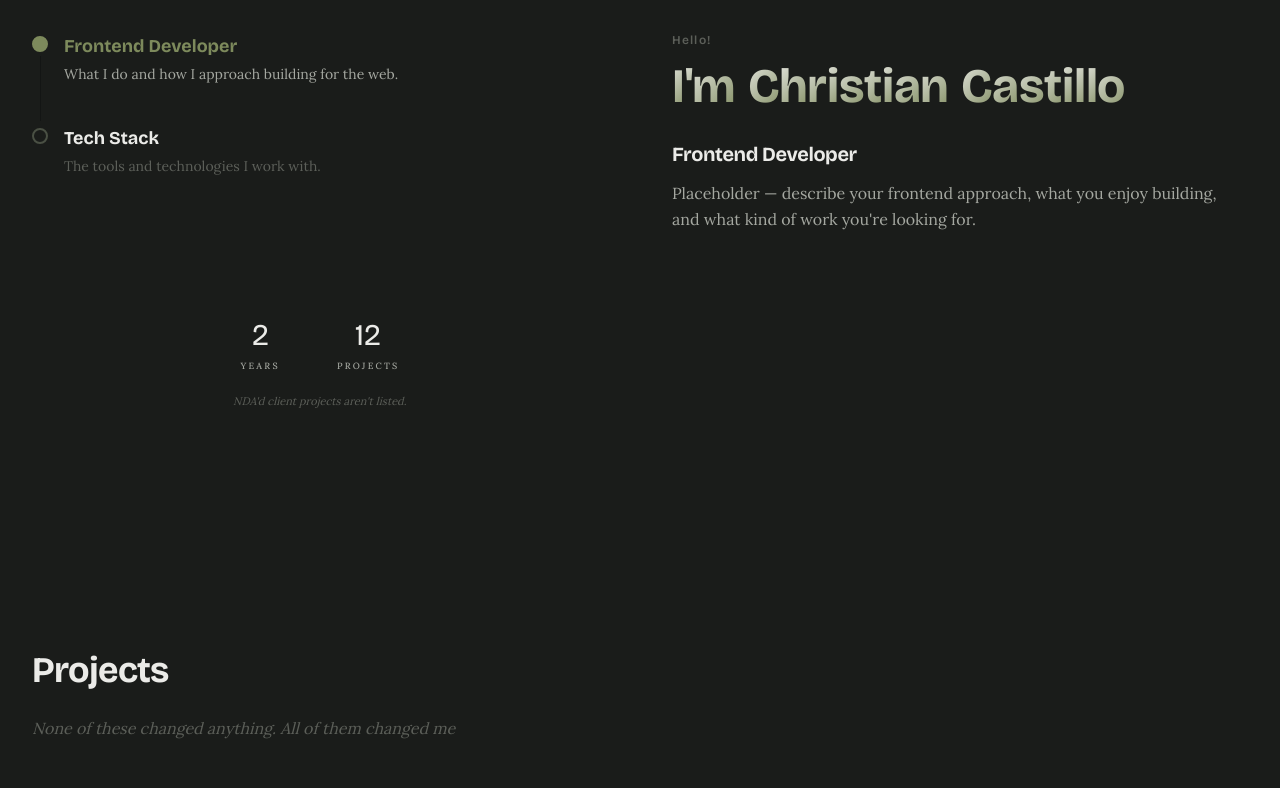
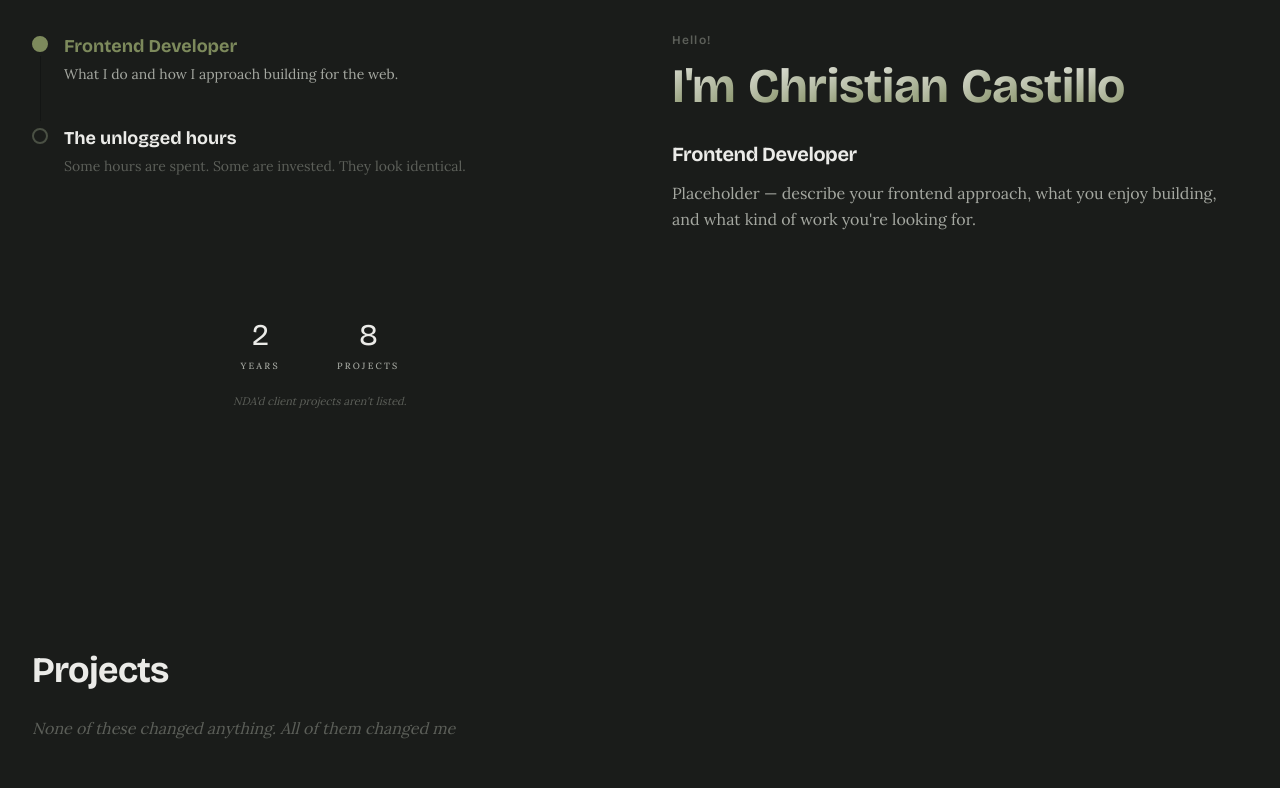
Before and after one commit to chriscstll/chriscstll, a Next.js app: page / in a window 1280 px wide. Shown: the part 880-1668 px from the top of the page. Built offline with nearby package versions, Linux system fonts and the light colour scheme.

Commit message:
cards bug at the about section need to look for it and fix

```diff
--- a/components/ui/Navbar.tsx
+++ b/components/ui/Navbar.tsx
@@ -6,6 +6,7 @@ import { Menu, X, Mail } from "lucide-react";
 import { FaGithub, FaLinkedin } from "react-icons/fa";
 import Image from "next/image";
 import { contact, navLinks } from "@/data/portfolio";
+import { BlurIn } from "@/components/ui/motion-primitives";
 
 export default function Navbar() {
   const [isScrolled, setIsScrolled] = useState(false);
@@ -116,8 +117,9 @@ export default function Navbar() {
           className="max-w-6xl mx-auto px-8 lg:px-12 h-14 md:h-16
                         flex items-center justify-between"
         >
+          <BlurIn trigger="mount" delay={0.1} blur={8} y={-6} duration={0.5} className="relative z-50">
             <a
-            href="#"
+              href="/"
               className="transition-opacity duration-200 hover:opacity-75 relative z-50"
               onClick={closeMenu}
               aria-label="Christian M. Castillo"
@@ -131,6 +133,7 @@ export default function Navbar() {
                 priority
               />
             </a>
+          </BlurIn>
 
           <ul className="hidden md:flex items-center gap-8">
             {navLinks.map((link, i) => {
@@ -191,14 +194,16 @@ export default function Navbar() {
           </ul>
 
           {/* HAMB MENU */}
+          <BlurIn trigger="mount" delay={0.2} blur={8} y={-6} duration={0.5} className="md:hidden relative z-50">
             <button
-            className="md:hidden p-2 -mr-2 rounded-lg relative z-50 text-foreground-muted hover:text-foreground transition-colors duration-200"
+              className="p-2 -mr-2 rounded-lg text-foreground-muted hover:text-foreground transition-colors duration-200"
               onClick={() => setIsMenuOpen(!isMenuOpen)}
               aria-label={isMenuOpen ? "Close menu" : "Open menu"}
               aria-expanded={isMenuOpen}
             >
               {isMenuOpen ? <X size={20} /> : <Menu size={20} />}
             </button>
+          </BlurIn>
         </nav>
       </header>
 
--- a/data/portfolio.ts
+++ b/data/portfolio.ts
@@ -30,7 +30,7 @@ export const about = {
   name: "I'm Christian Castillo",
   stats: [
     { value: "2", label: "years" },
-    { value: "12", label: "projects" },
+    { value: "8", label: "projects" },
   ],
   privacyNote: "NDA'd client projects aren't listed.",
   bio: [
@@ -49,12 +49,12 @@ export const about = {
       },
     },
     {
-      id: "techstack",
-      label: "Tech Stack",
-      description: "The tools and technologies I work with.",
+      id: "the-unlogged-hours",
+      label: "The unlogged hours",
+      description: "Some hours are spent. Some are invested. They look identical.",
       content: {
-        title: "My Tech Stack",
-        body: "Placeholder — describe your stack, how you use each technology, and what you're currently learning.",
+        title: "Unlogged hours",
+        body: "Reading, mostly — sci-fi, essays, anything that isn't a screen. Long walks with no destination. Slow coffee before the day starts. Rebuilding my setup every few months for no clear reason. Cooking the same five dishes well. None of it looks productive. All of it is. The ideas that end up in the work almost never arrive while I'm working — they arrive on a walk, in the shower, mid-conversation about something else entirely. The best hours don't show up in any log.",
       },
     },
   ],
```
Lines whose indentation alone changed are shown as unchanged.
